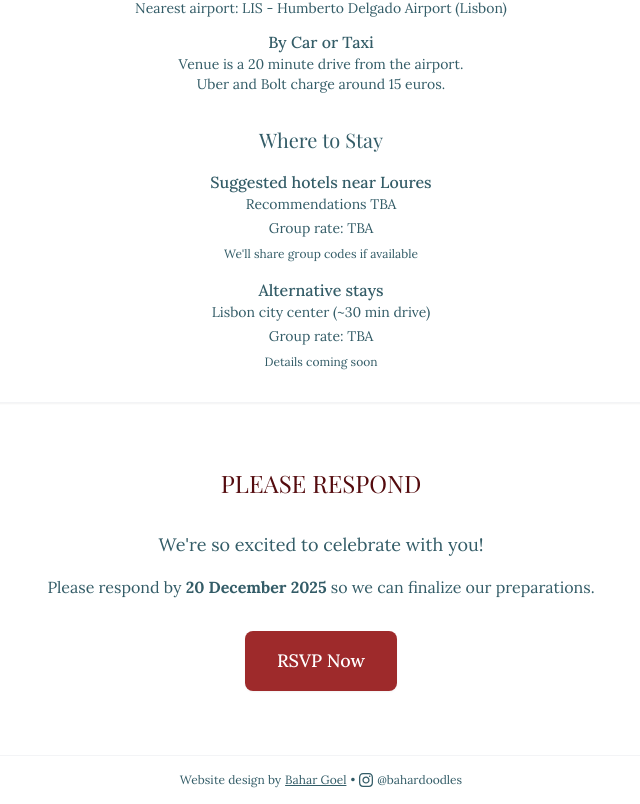
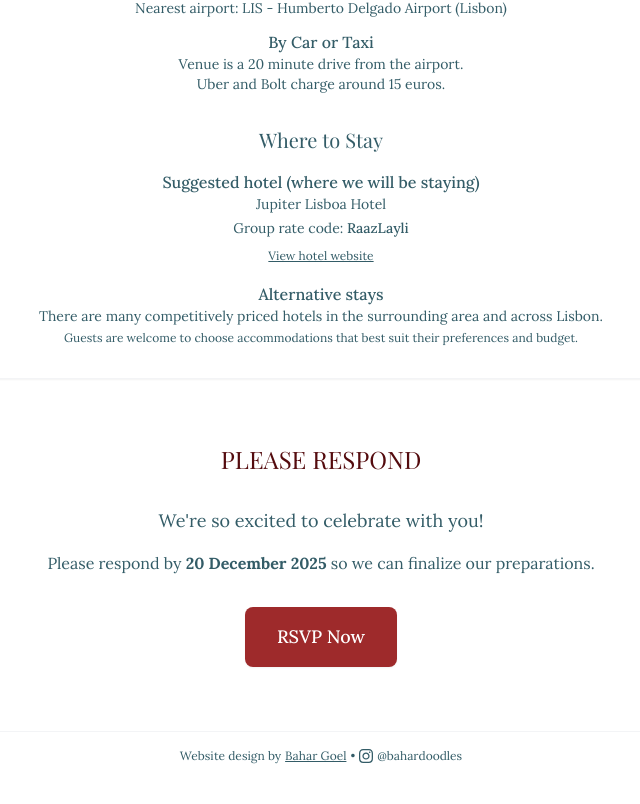
Before and after one commit to RaazKH/wedding-website, a Next.js app: page /rsvp in a window 1280 px wide. Shown: the part 801-1605 px from the top of the page, without its empty margins (319-959 px from the left). After the commit the page ends 1581 px from the top, so only its background shows below. Built offline with nearby package versions, Linux system fonts and the light colour scheme; no server answers.

Commit message:
Add accommodation details for RSVP page
Updated hotel information and recommendations for guests.

```diff
--- a/src/app/rsvp/page.tsx
+++ b/src/app/rsvp/page.tsx
@@ -54,16 +54,22 @@ export default function RSVP() {
                   <h3 className="font-serif text-xl mb-4 color-blue">Where to Stay</h3>
                   <div className="space-y-4">
                     <div>
-                      <p className="font-medium color-blue">Suggested hotels near Loures</p>
-                      <p className="text-sm color-blue mb-1">Recommendations TBA</p>
-                      <p className="text-sm color-blue mb-2">Group rate: TBA</p>
-                      <p className="text-xs color-blue">We'll share group codes if available</p>
+                      <p className="font-medium color-blue">Suggested hotel (where we will be staying)</p>
+                      <p className="text-sm color-blue mb-1">Jupiter Lisboa Hotel</p>
+                      <p className="text-sm color-blue mb-1">Group rate code: <span className="font-medium">RaazLayli</span></p>
+                      <a
+                        href="https://www.jupiterhotelgroup.com/en/page/lisboa/jupiter-lisboa-hotel-rooftop-spa.6634.html"
+                        target="_blank"
+                        rel="noopener noreferrer"
+                        className="text-xs underline color-blue"
+                      >
+                        View hotel website
+                      </a>
                     </div>
                     <div>
                       <p className="font-medium color-blue">Alternative stays</p>
-                      <p className="text-sm color-blue mb-1">Lisbon city center (~30 min drive)</p>
-                      <p className="text-sm color-blue mb-2">Group rate: TBA</p>
-                      <p className="text-xs color-blue">Details coming soon</p>
+                      <p className="text-sm color-blue mb-1">There are many competitively priced hotels in the surrounding area and across Lisbon.</p>
+                      <p className="text-xs color-blue">Guests are welcome to choose accommodations that best suit their preferences and budget.</p>
                     </div>
                   </div>
                 </div>
```
